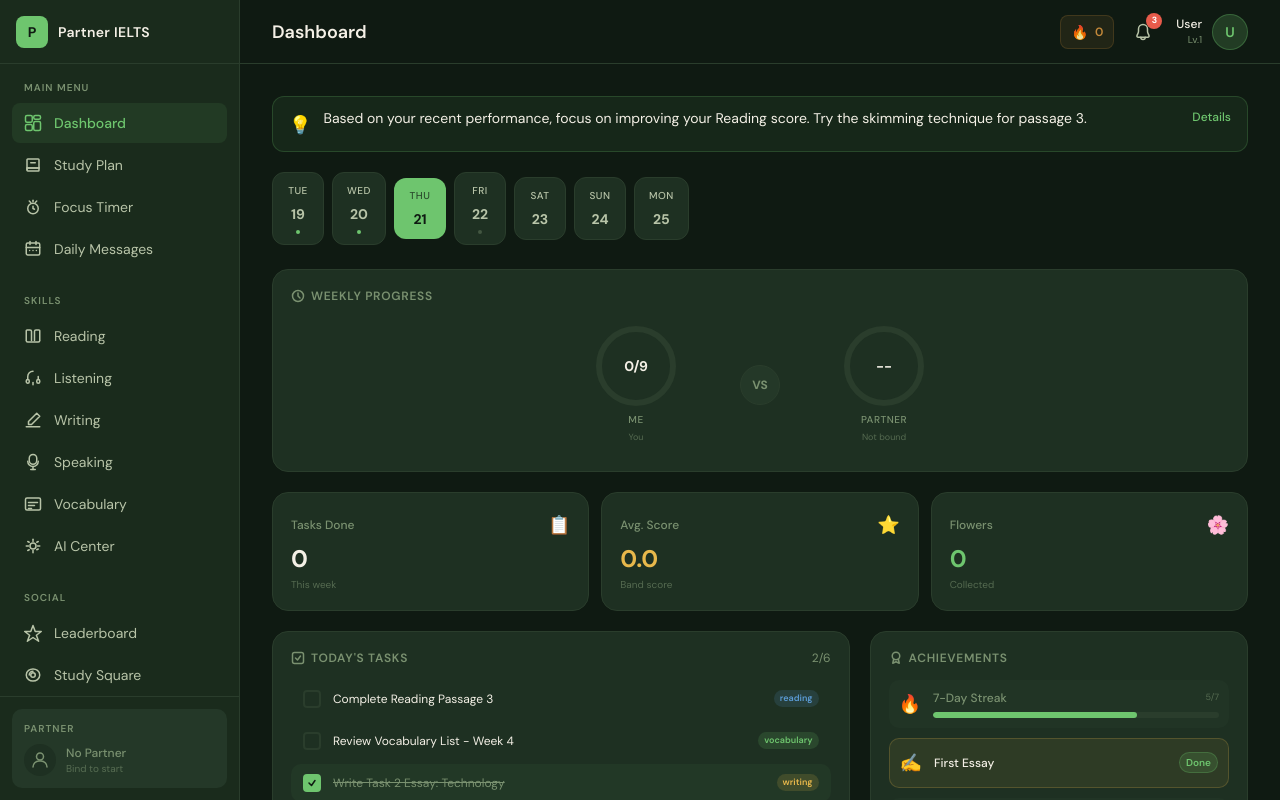
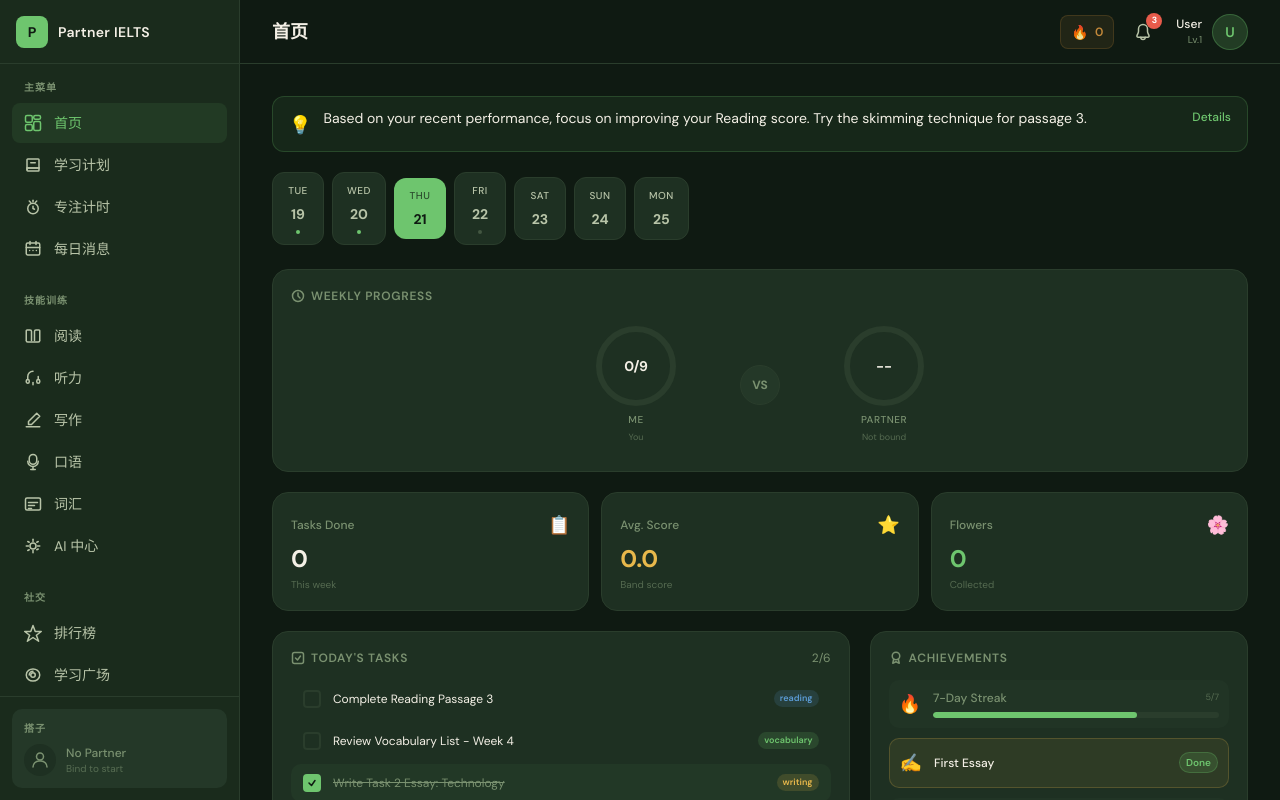
Before and after one commit to txc-link/CompanionELTS, a React (Vite) app: page / in a window 1280 px wide. Shown: the top 800 px of the page. Built offline with nearby package versions, Linux system fonts and the light colour scheme.

Commit message:
chore: translate UI labels to Chinese (sidebar, header, mobile nav)

```diff
--- a/src/components/layout/Header.tsx
+++ b/src/components/layout/Header.tsx
@@ -3,18 +3,23 @@ import { useUIStore } from '@/store/uiStore'
 import { cn } from '@/utils/cn'
 
 const pageTitles: Record<string, string> = {
-  '/': 'Dashboard',
-  '/dashboard': 'Dashboard',
-  '/study': 'Study Plan',
-  '/timer': 'Focus Timer',
-  '/reading': 'Reading Practice',
-  '/listening': 'Listening Practice',
-  '/writing': 'Writing Practice',
-  '/speaking': 'Speaking Practice',
-  '/analytics': 'Analytics',
-  '/achievements': 'Achievements',
-  '/settings': 'Settings',
-  '/upload': 'Upload Materials',
+  '/': '首页',
+  '/dashboard': '首页',
+  '/study': '学习计划',
+  '/timer': '专注计时',
+  '/reading': '阅读练习',
+  '/listening': '听力练习',
+  '/writing': '写作练习',
+  '/speaking': '口语练习',
+  '/analytics': '分析',
+  '/achievements': '成就',
+  '/settings': '设置',
+  '/upload': '上传中心',
+  '/vocab': '词汇',
+  '/skills': 'AI 中心',
+  '/leaderboard': '排行榜',
+  '/square': '学习广场',
+  '/daily': '每日消息',
 }
 
 export function Header() {
--- a/src/components/layout/MobileNav.tsx
+++ b/src/components/layout/MobileNav.tsx
@@ -4,7 +4,7 @@ import { cn } from '@/utils/cn'
 const tabs = [
   {
     to: '/dashboard',
-    label: 'Home',
+    label: '首页',
     icon: (
       <svg width="20" height="20" viewBox="0 0 20 20" fill="none" xmlns="http://www.w3.org/2000/svg">
         <path d="M2.5 7.5L10 1.66667L17.5 7.5V16.6667C17.5 17.1269 17.3264 17.5682 17.017 17.8776C16.7076 18.187 16.2663 18.3607 15.806 18.3607H4.19403C3.73379 18.3607 3.29244 18.187 2.98305 17.8776C2.67367 17.5682 2.5 17.1269 2.5 16.6667V7.5Z" stroke="currentColor" strokeWidth="1.5" strokeLinecap="round" strokeLinejoin="round"/>
@@ -14,7 +14,7 @@ const tabs = [
   },
   {
     to: '/study',
-    label: 'Study',
+    label: '学习',
     icon: (
       <svg width="20" height="20" viewBox="0 0 20 20" fill="none" xmlns="http://www.w3.org/2000/svg">
         <path d="M3.33333 15.8333V4.16667C3.33333 3.70643 3.50694 3.26508 3.81633 2.95569C4.12572 2.6463 4.56707 2.47269 5.02731 2.47269H15.5556C16.0158 2.47269 16.4572 2.6463 16.7666 2.95569C17.076 3.26508 17.2496 3.70643 17.2496 4.16667V13.3333H3.33333" stroke="currentColor" strokeWidth="1.5" strokeLinecap="round" strokeLinejoin="round"/>
@@ -24,7 +24,7 @@ const tabs = [
   },
   {
     to: '/timer',
-    label: 'Timer',
+    label: '计时',
     icon: (
       <svg width="20" height="20" viewBox="0 0 20 20" fill="none" xmlns="http://www.w3.org/2000/svg">
         <circle cx="10" cy="11.5" r="5.83333" stroke="currentColor" strokeWidth="1.5"/>
@@ -37,7 +37,7 @@ const tabs = [
   },
   {
     to: '/analytics',
-    label: 'Stats',
+    label: '分析',
     icon: (
       <svg width="20" height="20" viewBox="0 0 20 20" fill="none" xmlns="http://www.w3.org/2000/svg">
         <rect x="1.66667" y="11.6667" width="4.16667" height="6.66667" rx="1" stroke="currentColor" strokeWidth="1.5"/>
@@ -48,7 +48,7 @@ const tabs = [
   },
   {
     to: '/settings',
-    label: 'Profile',
+    label: '我的',
     icon: (
       <svg width="20" height="20" viewBox="0 0 20 20" fill="none" xmlns="http://www.w3.org/2000/svg">
         <circle cx="10" cy="7.5" r="3.33333" stroke="currentColor" strokeWidth="1.5"/>
--- a/src/components/layout/Sidebar.tsx
+++ b/src/components/layout/Sidebar.tsx
@@ -6,44 +6,44 @@ import { useUIStore } from '@/store/uiStore'
 
 const navGroups = [
   {
-    label: 'MAIN MENU',
+    label: '主菜单',
     items: [
-      { to: '/dashboard', label: 'Dashboard', icon: 'dashboard' },
-      { to: '/study', label: 'Study Plan', icon: 'study' },
-      { to: '/timer', label: 'Focus Timer', icon: 'timer' },
-      { to: '/daily', label: 'Daily Messages', icon: 'daily' },
+      { to: '/dashboard', label: '首页', icon: 'dashboard' },
+      { to: '/study', label: '学习计划', icon: 'study' },
+      { to: '/timer', label: '专注计时', icon: 'timer' },
+      { to: '/daily', label: '每日消息', icon: 'daily' },
     ],
   },
   {
-    label: 'SKILLS',
+    label: '技能训练',
     items: [
-      { to: '/reading', label: 'Reading', icon: 'reading' },
-      { to: '/listening', label: 'Listening', icon: 'listening' },
-      { to: '/writing', label: 'Writing', icon: 'writing' },
-      { to: '/speaking', label: 'Speaking', icon: 'speaking' },
-      { to: '/vocab', label: 'Vocabulary', icon: 'vocab' },
-      { to: '/skills', label: 'AI Center', icon: 'skills' },
+      { to: '/reading', label: '阅读', icon: 'reading' },
+      { to: '/listening', label: '听力', icon: 'listening' },
+      { to: '/writing', label: '写作', icon: 'writing' },
+      { to: '/speaking', label: '口语', icon: 'speaking' },
+      { to: '/vocab', label: '词汇', icon: 'vocab' },
+      { to: '/skills', label: 'AI 中心', icon: 'skills' },
     ],
   },
   {
-    label: 'SOCIAL',
+    label: '社交',
     items: [
-      { to: '/leaderboard', label: 'Leaderboard', icon: 'leaderboard' },
-      { to: '/square', label: 'Study Square', icon: 'square' },
+      { to: '/leaderboard', label: '排行榜', icon: 'leaderboard' },
+      { to: '/square', label: '学习广场', icon: 'square' },
     ],
   },
   {
-    label: 'PROGRESS',
+    label: '数据',
     items: [
-      { to: '/analytics', label: 'Analytics', icon: 'analytics' },
-      { to: '/achievements', label: 'Achievements', icon: 'achievements' },
+      { to: '/analytics', label: '分析', icon: 'analytics' },
+      { to: '/achievements', label: '成就', icon: 'achievements' },
     ],
   },
   {
-    label: 'SYSTEM',
+    label: '系统',
     items: [
-      { to: '/settings', label: 'Settings', icon: 'settings' },
-      { to: '/upload', label: 'Upload', icon: 'upload' },
+      { to: '/settings', label: '设置', icon: 'settings' },
+      { to: '/upload', label: '上传中心', icon: 'upload' },
     ],
   },
 ]
@@ -253,7 +253,7 @@ export function Sidebar() {
         <div className="flex-shrink-0 p-3 border-t border-border-subtle">
           <div className="rounded-[10px] bg-bg-elevated p-3">
             <p className="text-[10px] font-semibold text-text-muted uppercase tracking-[1px] mb-2">
-              PARTNER
+              搭子
             </p>
             {partner?.isBound ? (
               <div className="flex items-center gap-2.5">
```
